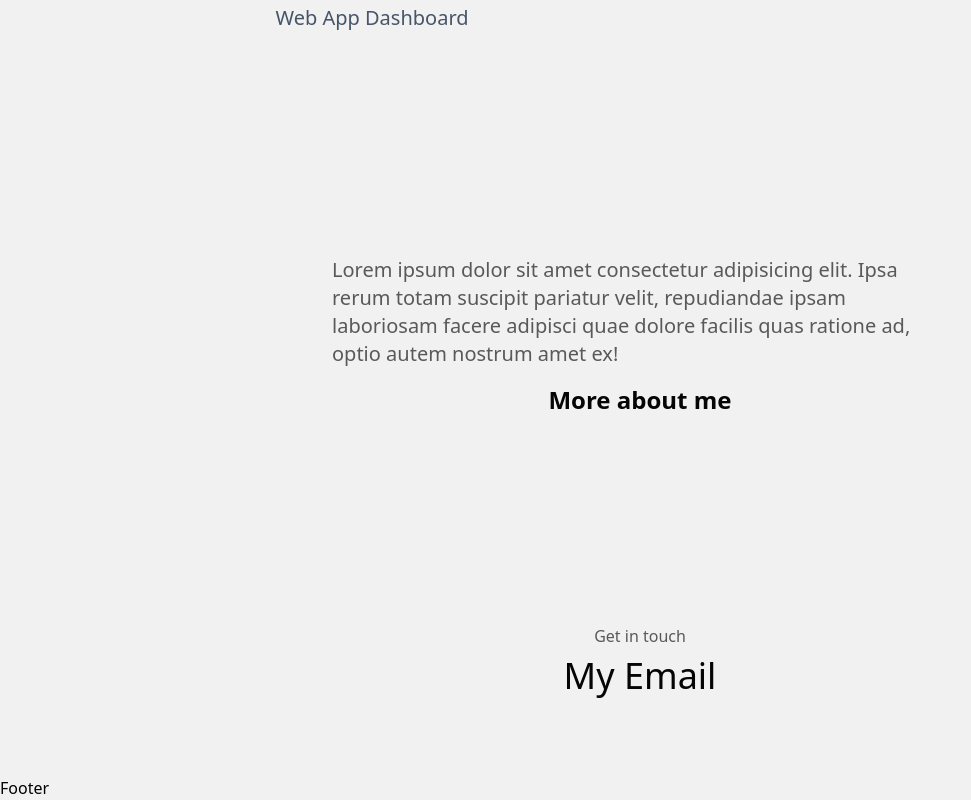
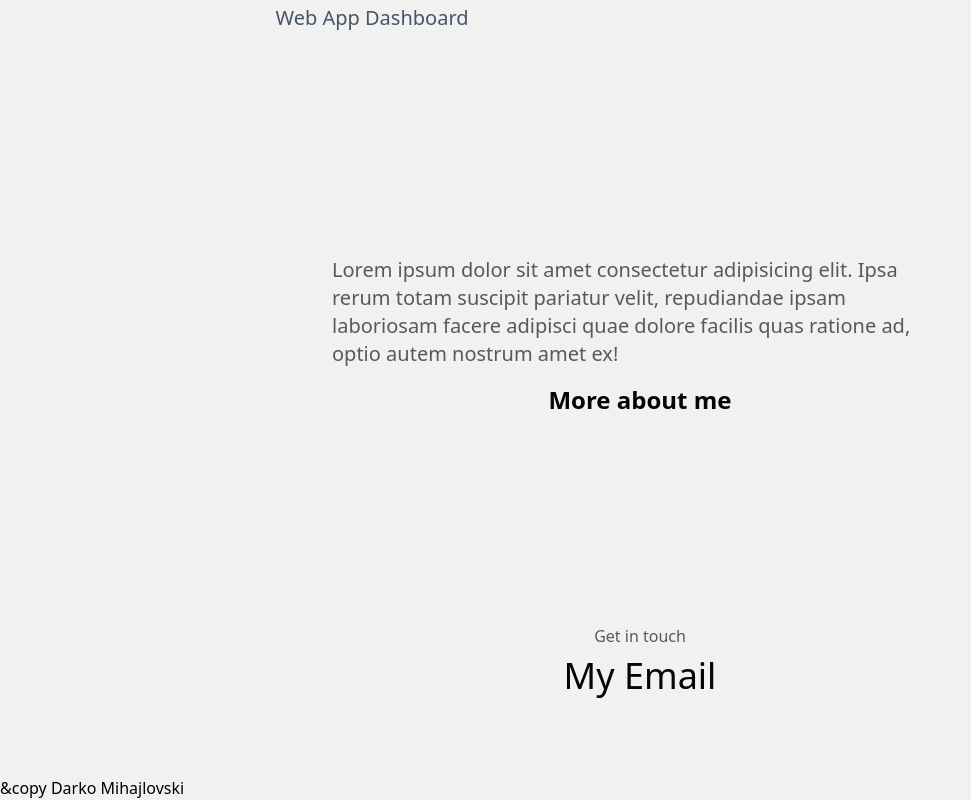
Before and after one commit to DarkoM996/nextjs-pagerouter-portfolio, a Next.js app: page / in a window 1280 px wide. Shown: the part 3484-4284 px from the top of the page, without its empty margins (0-971 px from the left). Built offline with nearby package versions, Linux system fonts and the light colour scheme.

Commit message:
Installing react icons package

```diff
--- a/package.json
+++ b/package.json
@@ -9,9 +9,10 @@
     "lint": "next lint"
   },
   "dependencies": {
+    "next": "14.2.4",
     "react": "^18",
     "react-dom": "^18",
-    "next": "14.2.4"
+    "react-icons": "^5.2.1"
   },
   "devDependencies": {
     "postcss": "^8",
--- a/pages/components/Footer.jsx
+++ b/pages/components/Footer.jsx
@@ -1,7 +1,15 @@
 import React from "react";
 
 const Footer = () => {
-  return <div className="text-black">Footer</div>;
+  return (
+    <div className="text-black">
+      <div>
+        <p>&copy Darko Mihajlovski</p>
+        {/* Icons with links pointing out to socials */}
+        <div></div>
+      </div>
+    </div>
+  );
 };
 
 export default Footer;
```
Also changed, not shown: 1 other file (tests, documents, lock files or other folders).
